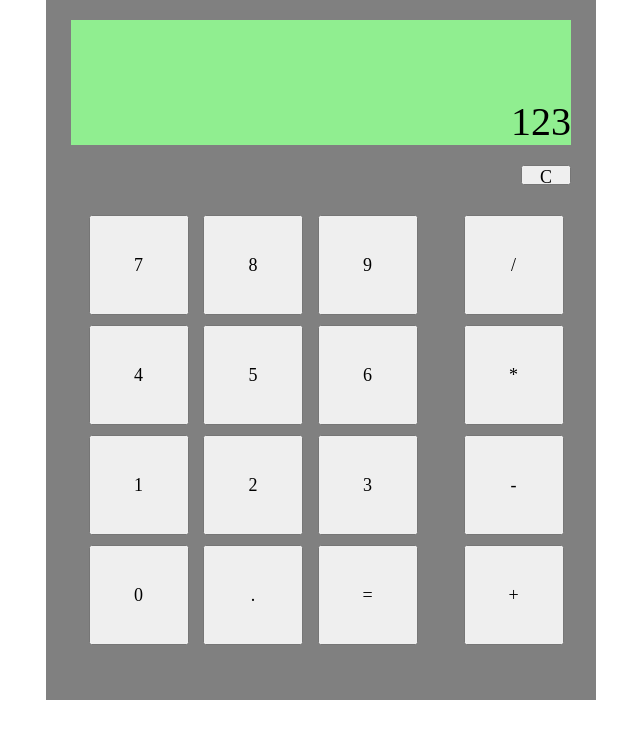
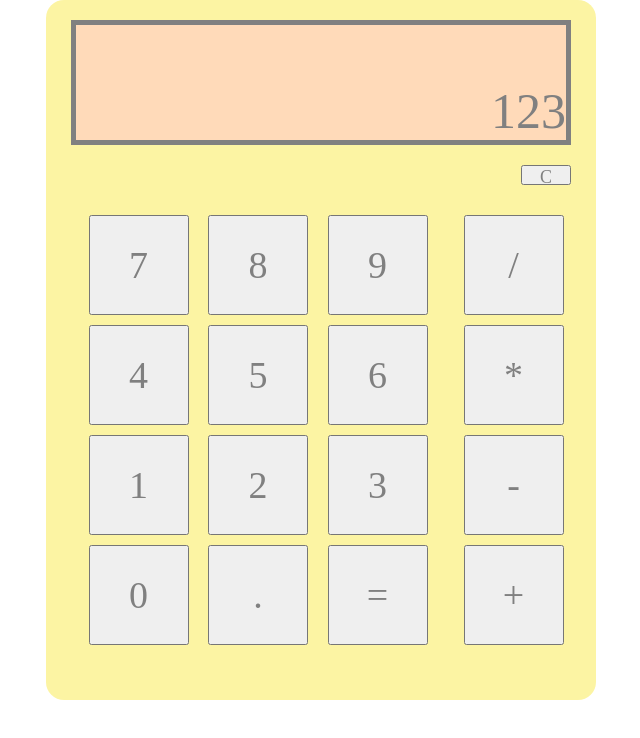
Before and after one commit to yuexiaohuaz/odin-calculator, a plain HTML site: page index.html in a window 1280 px wide. Shown: the whole page, without its empty margins (319-959 px from the left). Drawn offline with Linux system fonts and the light colour scheme.

Commit message:
Added styling.

```diff
--- a/styles.css
+++ b/styles.css
@@ -2,8 +2,10 @@
     padding: 0;
     margin: 0;
     box-sizing: border-box;
-    font-size: 18px;
+    font-size: 38px;
+    color: grey;
     font-family: "Papyrus", "COPPERPLATE", "Times New Roman";
+
 }
 body {
     display: flex;
@@ -14,8 +16,10 @@ body {
     height: 700px;
     width: 550px;
     display: flex;
-    background-color:grey;
+    background-color:#FCF4A3;
     flex-flow: column wrap;
+    border-radius: 18px;
+    /* border: 5px solid lavender; */
 
 }
 
@@ -24,14 +28,14 @@ body {
     width: 500px;
     margin: 20px;
     align-self: center;
-    background-color: lightgreen;
+    background-color: peachpuff;
     display: flex;
     align-items: flex-end;
     justify-content: flex-end;
-
+    border: 5px solid gray;
 }
 .text {
-    font-size: 40px;
+    font-size: 50px;
 }
 
 .interface {
@@ -58,10 +62,12 @@ button.clear {
     height: 20px;
     margin: 0 25px 0 0;
     align-self: flex-end;
+    font-size: 18px;
 }
 button {
     width: 100px;
     height: 100px;
     margin: 5px;
 
+
 }
```
